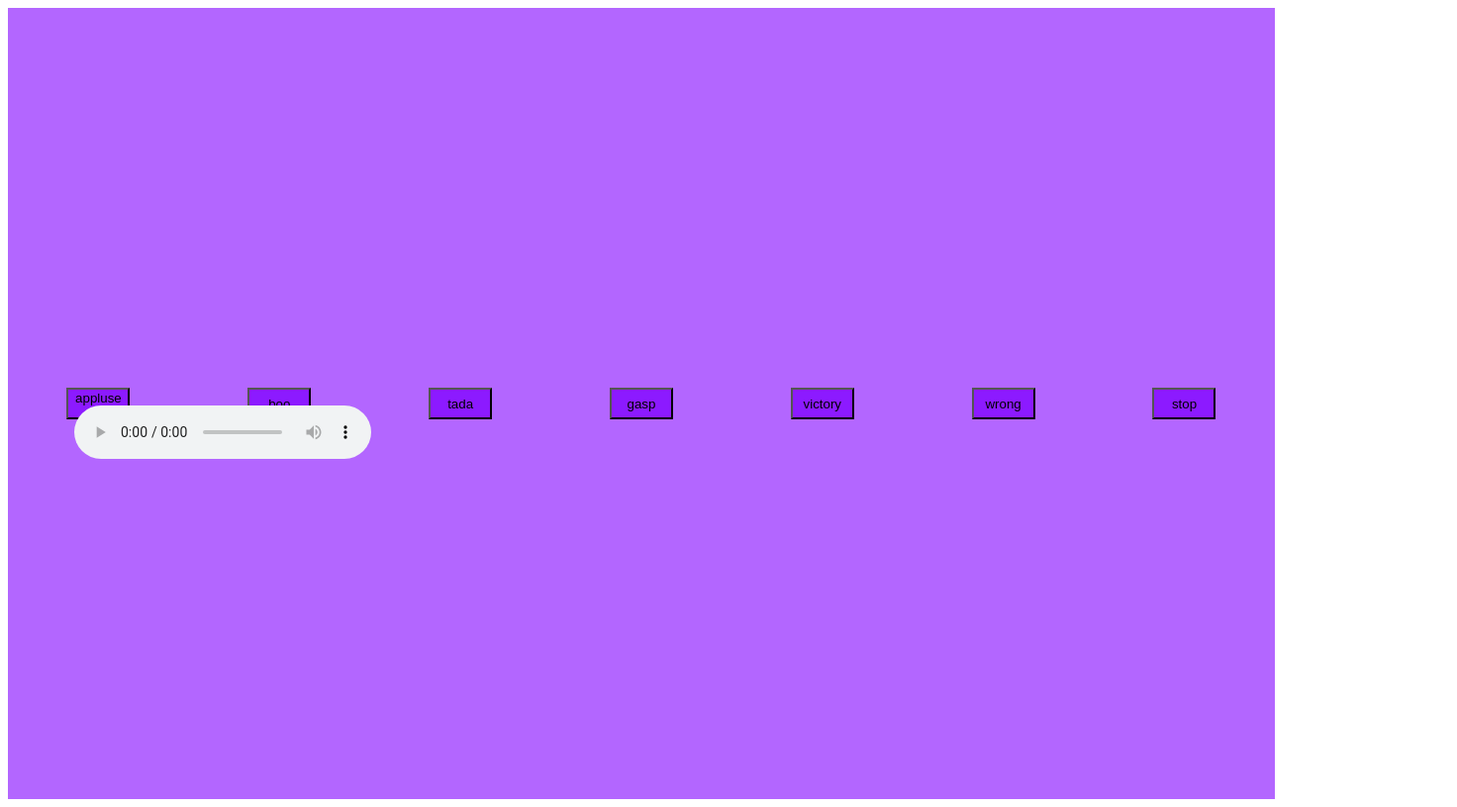
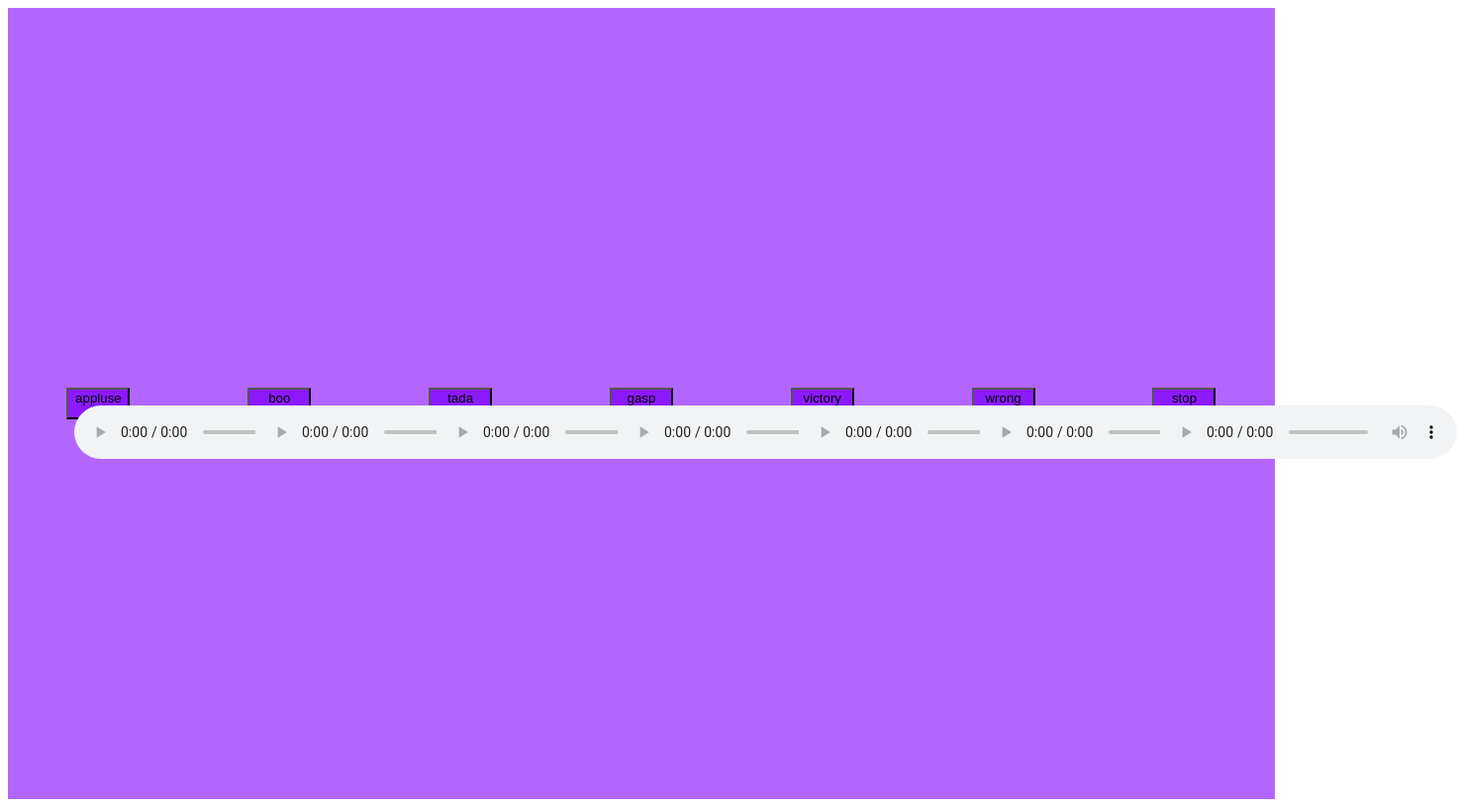
Before and after one commit to acciojob/Soundbar-vedikamishragithub, a website: page main.html in a window 1280 px wide. Shown: the whole page at 99% size, 1472 px wide, since content can reach past the window. Drawn offline with Linux system fonts and the light colour scheme.

Commit message:
created a submission

```diff
--- a/main.html
+++ b/main.html
@@ -9,16 +9,29 @@
 <body>
 	<!-- the entire body must be written by student -->
 	<div class="container" id="buttons">
-		<button class="btn">appluse <audio controls>
-			<source>
+		<button class="btn">appluse
+			<audio controls>
+			<source src="sounds.ogg" type="audio/ogg">
 		</audio>
 		 </button>
-		<button class="btn">boo </button>
-		<button class="btn">tada </button>
-		<button class="btn"> gasp</button>
-		<button class="btn">victory </button>
-		<button class="btn">wrong </button>
-		<button class="btn"> stop</button>
+		<button class="btn">boo
+					<audio controls>
+			<source src="sounds.ogg" type="audio/ogg"></button>
+		<button class="btn">tada
+					<audio controls>
+			<source src="sounds.ogg" type="audio/ogg"></button>
+		<button class="btn"> gasp
+					<audio controls>
+			<source src="sounds.ogg" type="audio/ogg"></button>
+		<button class="btn">victory
+					<audio controls>
+			<source src="sounds.ogg" type="audio/ogg"></button>
+		<button class="btn">wrong
+					<audio controls>
+			<source src="sounds.ogg" type="audio/ogg"></button>
+		<button class="btn"> stop
+					<audio controls>
+			<source src="sounds.ogg" type="audio/ogg"></button>
 	</div>
     <script type="text/javascript" src="./script.js">
 </script>
```
Also changed, not shown: styles.css (line endings or trailing spaces).
